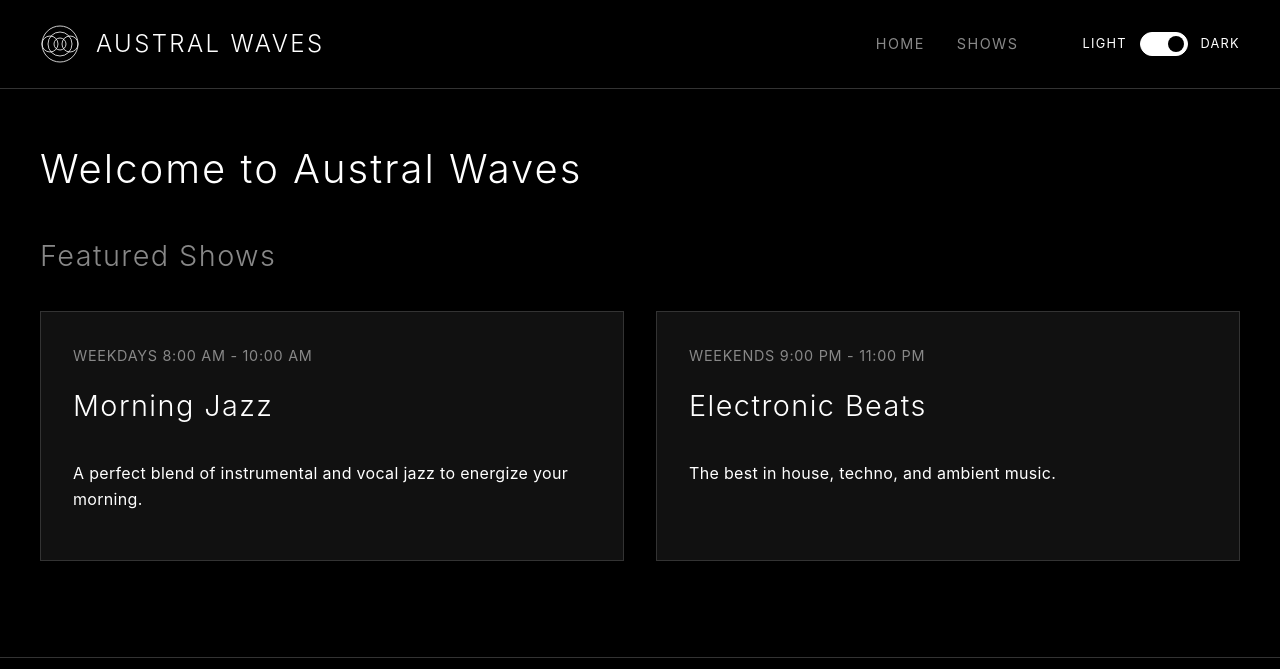
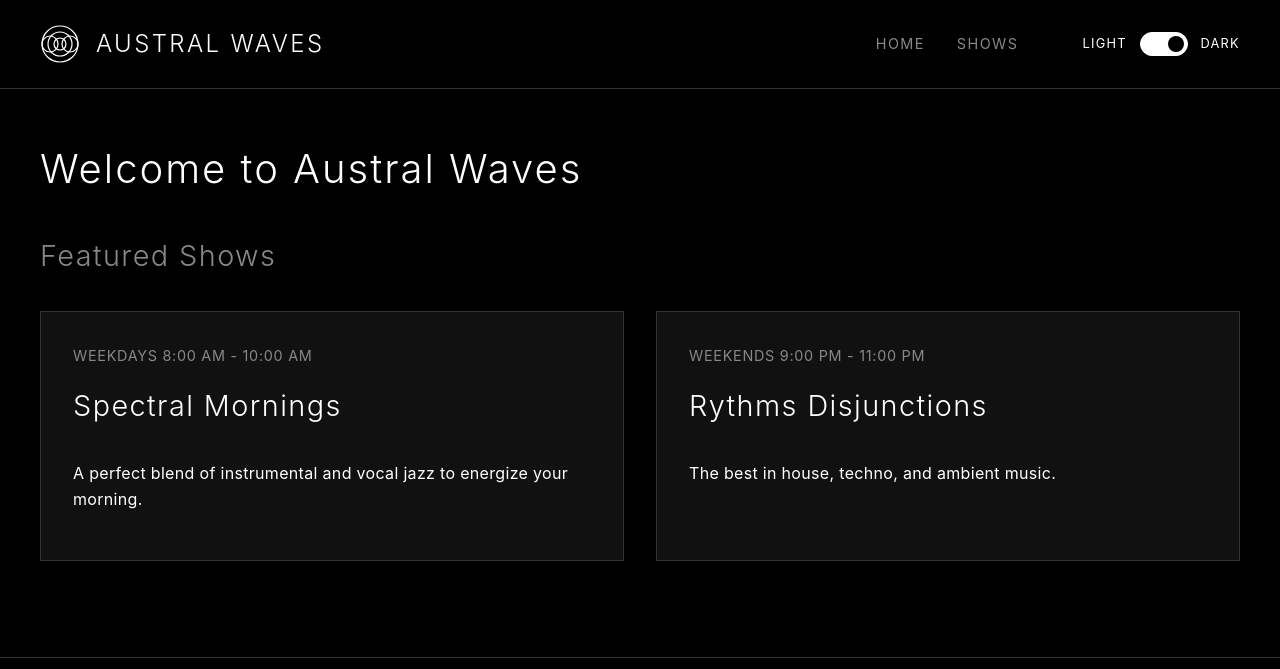
Before and after one commit to FedeScenna/online_radio, a Flask app: page / in a window 1280 px wide. Shown: the top 669 px of the page. Run offline with Flask 3, Linux system fonts and the light colour scheme.

Commit message:
Logo changes

```diff
--- a/app.py
+++ b/app.py
@@ -2,8 +2,7 @@
 from datetime import datetime
 import os
 
-app = Flask(__name__,
-    template_folder=os.path.abspath(os.path.join(os.path.dirname(__file__), 'templates')))
+app = Flask(__name__)
 
 # Add current year to all templates
 @app.context_processor
@@ -13,35 +12,35 @@
 # Sample show data with episodes
 SHOWS = {
     'morning_jazz': {
-        'title': 'Morning Jazz',
+        'title': 'Spectral Mornings',
         'schedule': 'Weekdays 8:00 AM - 10:00 AM',
         'description': 'Start your day with smooth jazz selections from classic and contemporary artists. A perfect blend of instrumental and vocal jazz to energize your morning.',
         'episodes': [
             {
                 'date': 'March 15, 2024',
-                'title': 'Morning Jazz - Smooth Awakening',
+                'title': 'Spectral Mornings - Smooth Awakening',
                 'soundcloud_url': 'https://soundcloud.com/your-morning-jazz/smooth-awakening'
             },
             {
                 'date': 'March 14, 2024',
-                'title': 'Morning Jazz - Classic Standards',
+                'title': 'Spectral Mornings - Classic Standards',
                 'soundcloud_url': 'https://soundcloud.com/your-morning-jazz/classic-standards'
             }
         ]
     },
     'electronic_beats': {
-        'title': 'Electronic Beats',
+        'title': 'Rythms Disjunctions',
         'schedule': 'Weekends 9:00 PM - 11:00 PM',
         'description': 'Immerse yourself in the world of electronic music, featuring the best in house, techno, and ambient. From underground gems to electronic classics.',
         'episodes': [
             {
                 'date': 'March 16, 2024',
-                'title': 'Electronic Beats - Deep House Journey',
+                'title': 'Rythms Disjunctions - Deep House Journey',
                 'soundcloud_url': 'https://soundcloud.com/your-electronic-beats/deep-house-journey'
             },
             {
                 'date': 'March 9, 2024',
-                'title': 'Electronic Beats - Techno Night',
+                'title': 'Rythms Disjunctions - Techno Night',
                 'soundcloud_url': 'https://soundcloud.com/your-electronic-beats/techno-night'
             }
         ]
@@ -64,9 +63,5 @@
 def electronic_beats():
     return render_template('show_detail.html', show=SHOWS['electronic_beats'])
 
-# For Netlify deployment
-def handler(event, context):
-    return app(event, context)
-
 if __name__ == '__main__':
     app.run(debug=True)
--- a/static/css/style.css
+++ b/static/css/style.css
@@ -96,12 +96,12 @@
 .logo-circles circle {
     fill: none;
     stroke: var(--text-color);
-    stroke-width: 2;
+    stroke-width: 3;
     transition: all 0.3s ease;
 }
 
 .logo:hover .logo-circles circle {
-    stroke-width: 3;
+    stroke-width: 4;
 }
 
 .nav-links {
--- a/templates/index.html
+++ b/templates/index.html
@@ -10,13 +10,13 @@
     <div class="shows-grid">
         <div class="card show-card">
             <div class="show-time">Weekdays 8:00 AM - 10:00 AM</div>
-            <h2>Morning Jazz</h2>
+            <h2>Spectral Mornings</h2>
             <p>A perfect blend of instrumental and vocal jazz to energize your morning.</p>
         </div>
 
         <div class="card show-card">
             <div class="show-time">Weekends 9:00 PM - 11:00 PM</div>
-            <h2>Electronic Beats</h2>
+            <h2>Rythms Disjunctions</h2>
             <p>The best in house, techno, and ambient music.</p>
         </div>
     </div>
--- a/templates/shows.html
+++ b/templates/shows.html
@@ -8,13 +8,13 @@
 <div class="shows-grid">
     <a href="{{ url_for('morning_jazz') }}" class="card show-card">
         <div class="show-time">Weekdays 8:00 AM - 10:00 AM</div>
-        <h2>Morning Jazz</h2>
+        <h2>Spectral Mornings</h2>
         <p>Start your day with smooth jazz selections from classic and contemporary artists. A perfect blend of instrumental and vocal jazz to energize your morning.</p>
     </a>
 
     <a href="{{ url_for('electronic_beats') }}" class="card show-card">
         <div class="show-time">Weekends 9:00 PM - 11:00 PM</div>
-        <h2>Electronic Beats</h2>
+        <h2>Rythms Disjunctions</h2>
         <p>Immerse yourself in the world of electronic music, featuring the best in house, techno, and ambient. From underground gems to electronic classics.</p>
     </a>
 </div>
```
